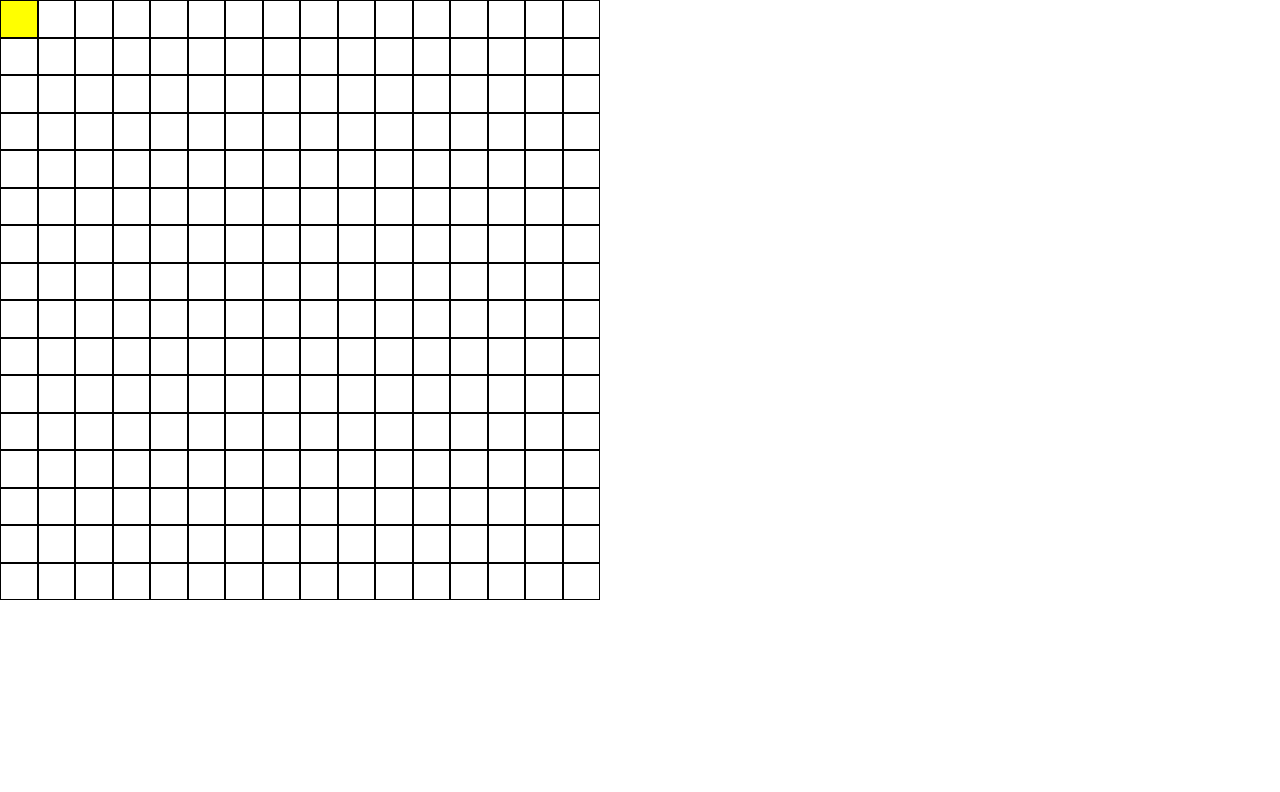
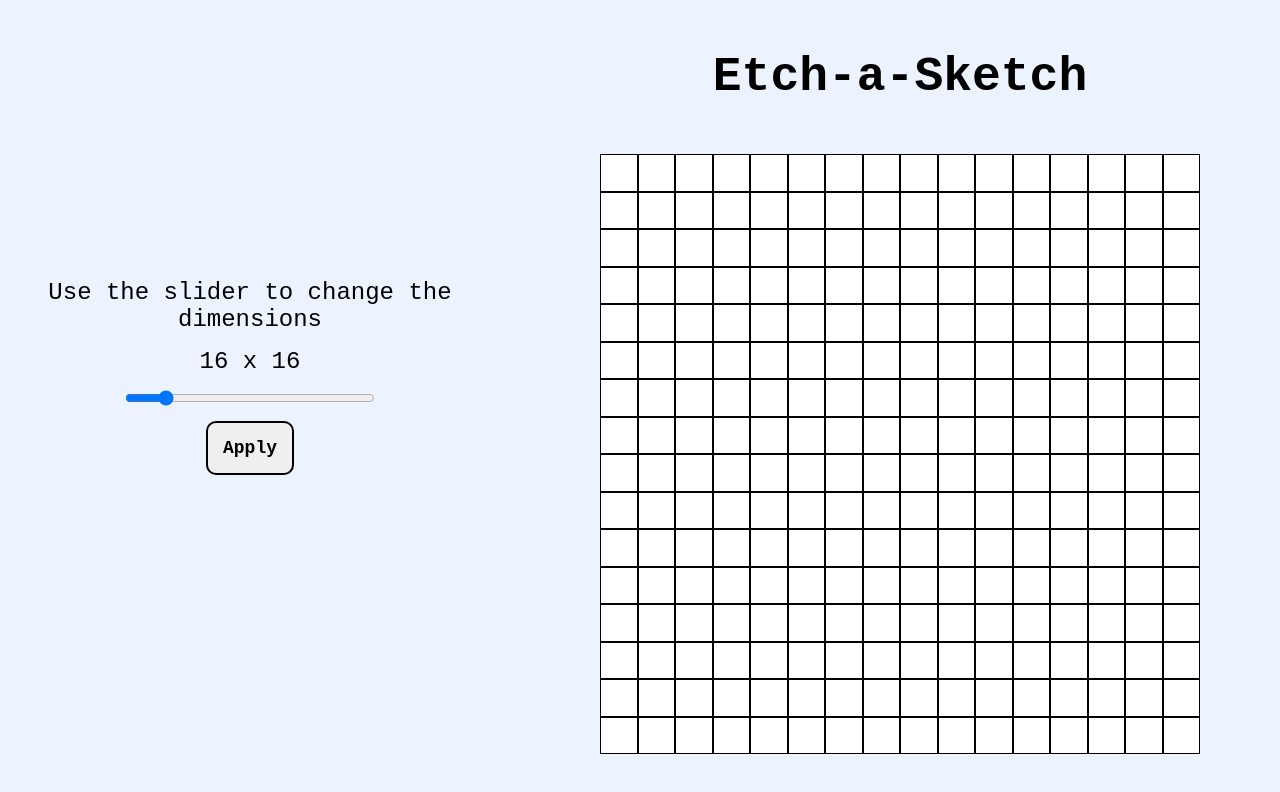
Before and after one commit to jgaul1989/etch-a-sketch, a plain HTML site: page index.html in a window 1280 px wide. Drawn offline with Linux system fonts and the light colour scheme.

Commit message:
Added CSS styling to the web page
Added a background color, flex-layout, font type and other features
to the web page

```diff
--- a/css/style.css
+++ b/css/style.css
@@ -2,6 +2,32 @@
     margin: 0;
     padding: 0;
     box-sizing: border-box;
+}
+
+h1 {
+    font-size: 48px;
+}
+
+.header {
+    margin-top: 50px;
+}
+
+body {
+    display: flex;
+    flex-direction: row;
+    align-items: center;
+    gap: 100px;
+    background-color: #4980f718;
+    font-family: monospace;
+    font-size: 24px;
+    flex-wrap: wrap-reverse;
+}
+
+.content {
+    display: flex;
+    flex-direction: column;
+    gap: 50px;
+    align-items: center;
 }
 
 .game-container {
@@ -21,3 +47,27 @@
     flex: 1;
     border: 1px black solid;
 }
+
+.control-panel {
+    width: 500px;
+    height: 500px;
+    display: flex;
+    flex-direction: column;
+    justify-content: center;
+    align-items: center;
+    text-align: center;
+    gap: 15px;
+}
+
+#slider {
+    width: 250px;
+}
+
+button {
+    padding: 15px;
+    font-size: 18px;
+    border: 2px solid black;
+    border-radius: 10px;
+    font-weight: bold;
+    font-family: monospace;
+}
--- a/index.html
+++ b/index.html
@@ -8,8 +8,18 @@
     <script src="scripts/script.js" defer></script>
 </head>
 <body>
-
-    <section class = "game-container"></section>
+    <div class = "control-panel">
+        <p>Use the slider to change the dimensions</p>
+        <p id = "grid-size">16 x 16</p>
+        <input id = "slider" type="range" min = "2" max = "100" value = "16">
+        <button>Apply</button>
+    </div>
+    <section class = "content">
+        <section class = "header">
+            <h1>Etch-a-Sketch</h1>
+        </section>
+        <section class = "game-container"></section>
+    </section>
 
 </body>
 </html>
```
